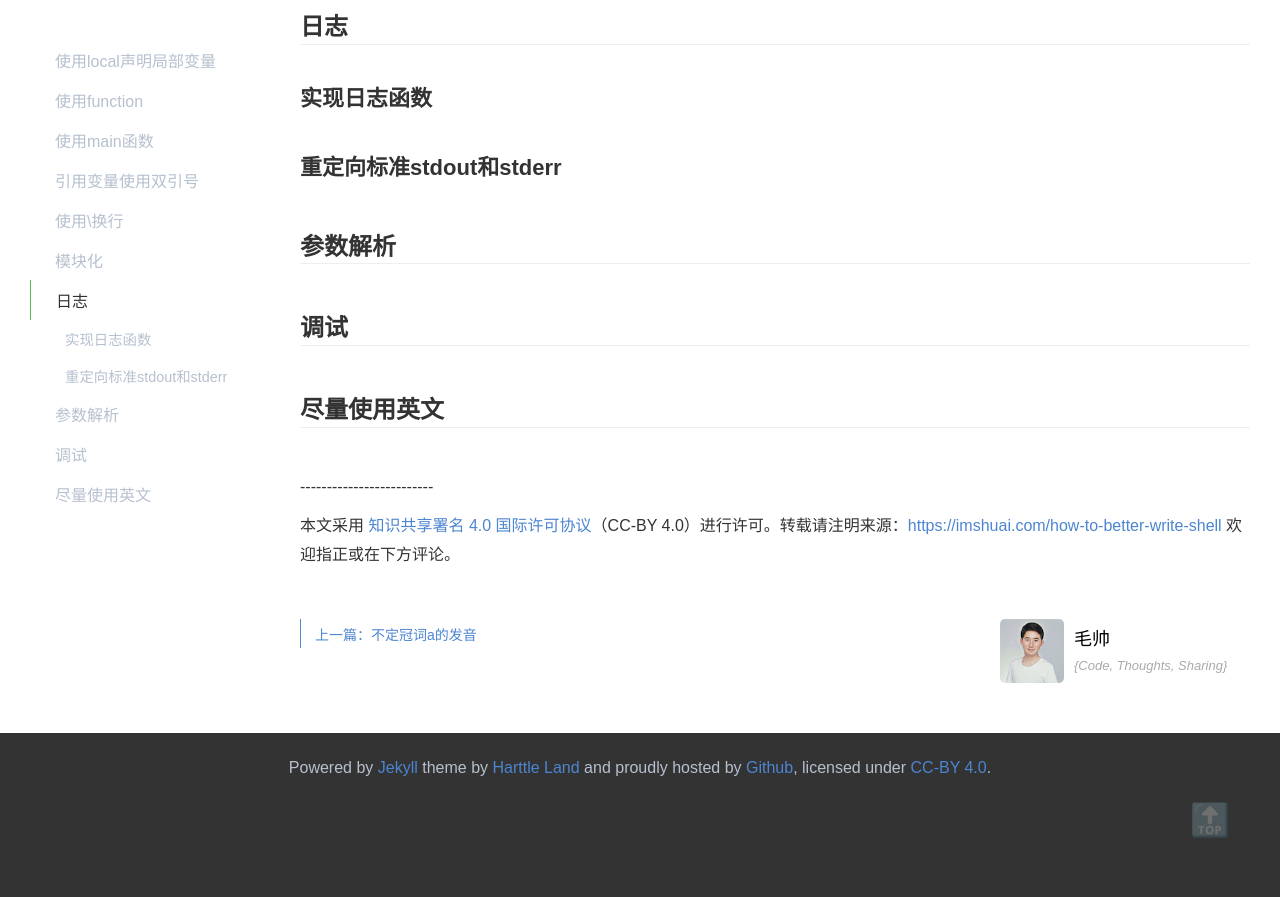
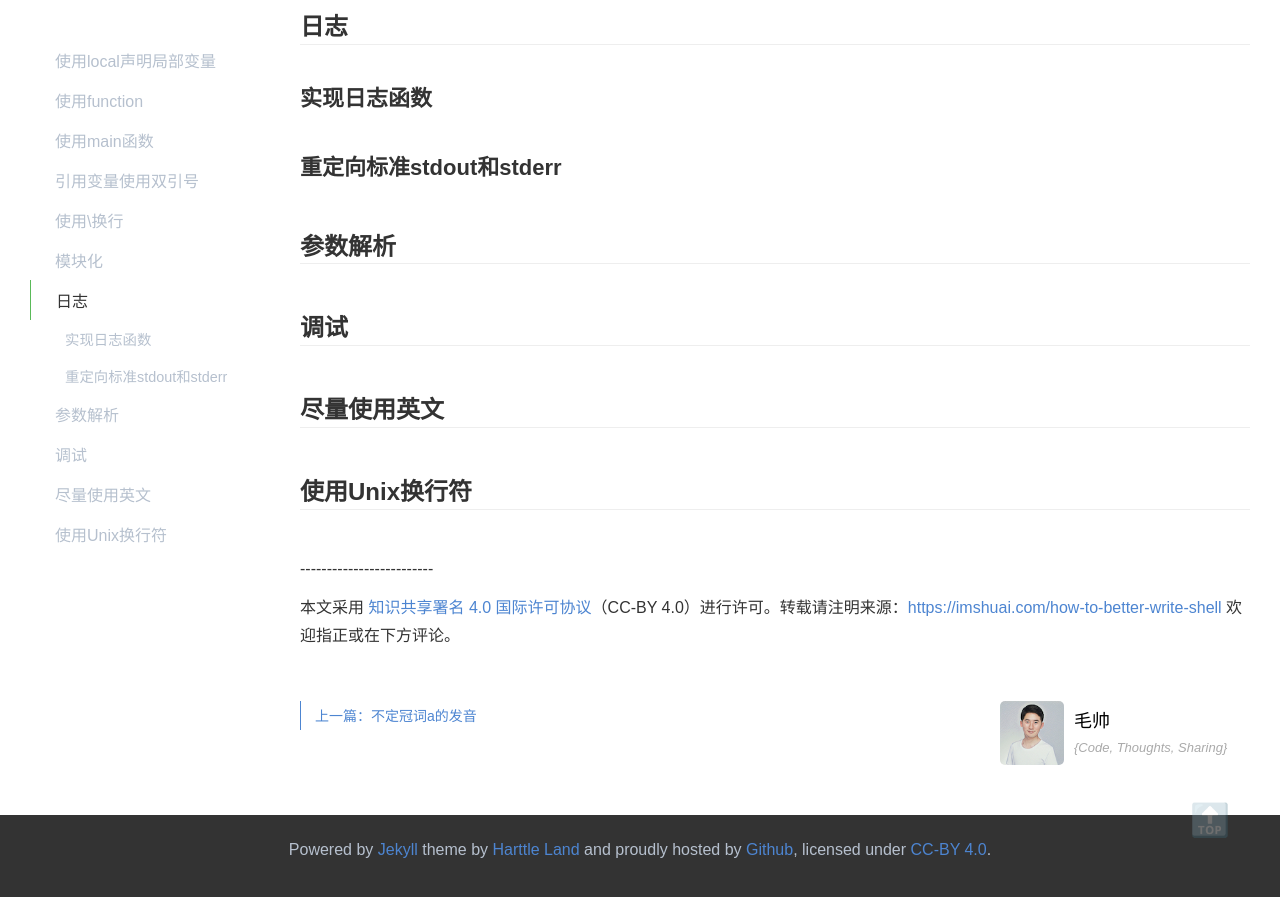
Before and after one commit to maoshuai/imshuai_blog, a Jekyll site: the page built from docs/_posts/2020/2020-05-07-how-to-better-write-shell.md, in a window 1280 px wide and 900 px high, scrolled down 1463 px. Shown: the top 897 px of the window. Built offline with Jekyll 4.4.1, drawn with Linux system fonts in a browser that asks for light colours; comment, search, counter and statistics services are not loaded.

Commit message:
Update 2020-05-07-how-to-better-write-shell.md

```diff
--- a/docs/_posts/2020/2020-05-07-how-to-better-write-shell.md
+++ b/docs/_posts/2020/2020-05-07-how-to-better-write-shell.md
@@ -45,3 +45,5 @@ Shell是一种不可或缺的胶水语言，它贴近操作系统，借助Linux
 # 调试
 
 # 尽量使用英文
+
+# 使用Unix换行符
```
